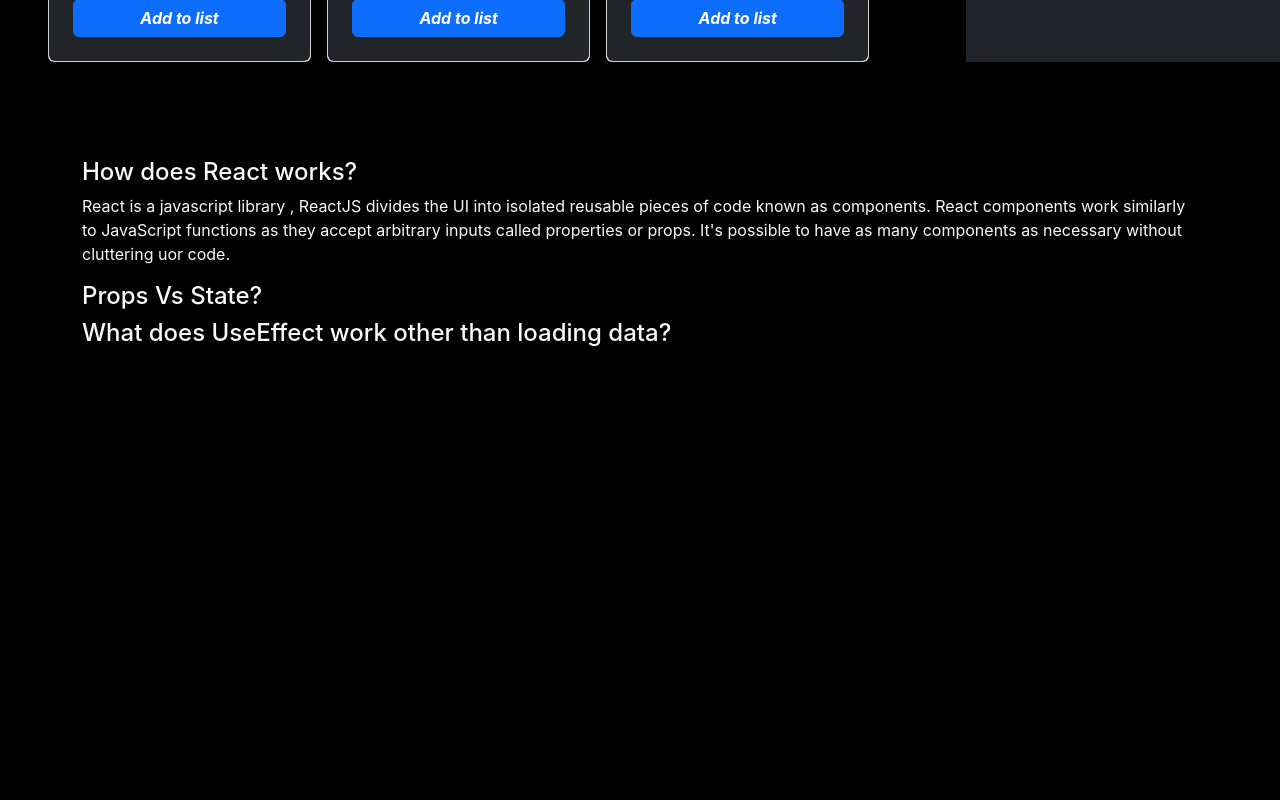
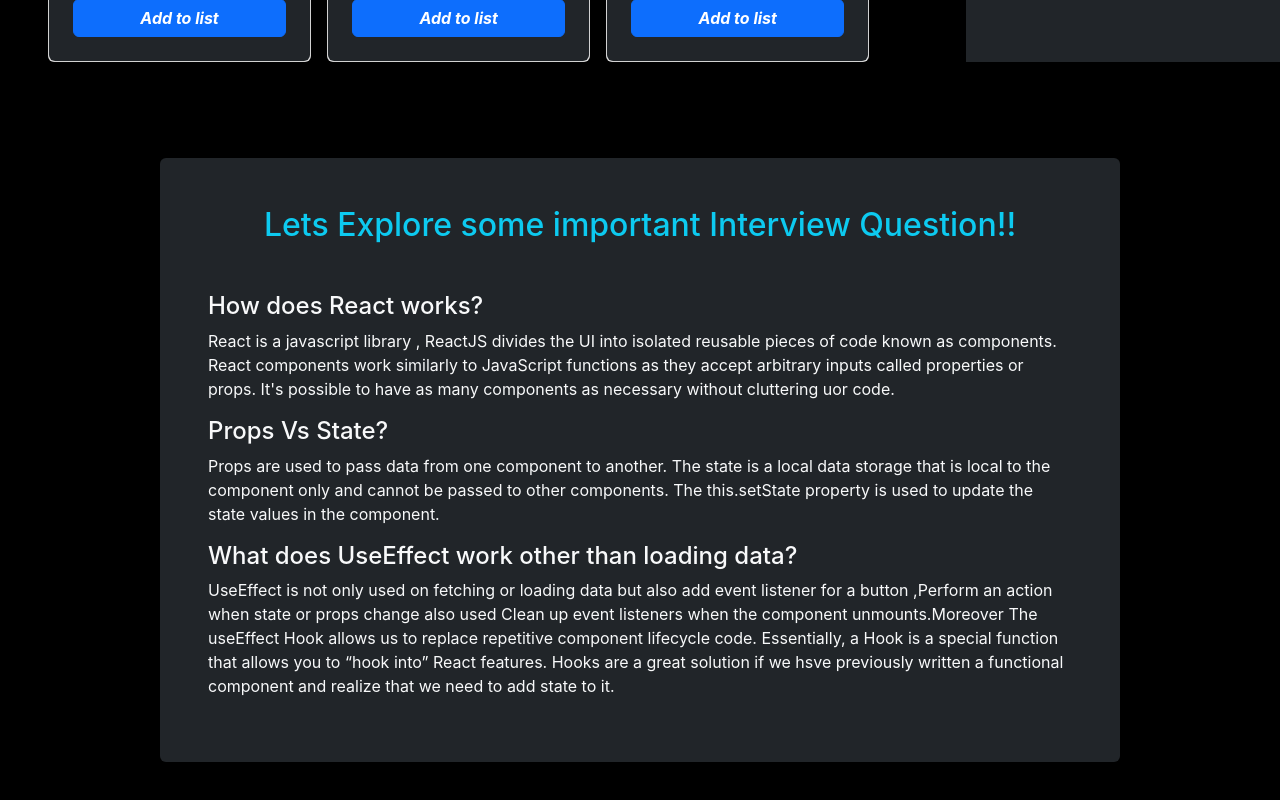
Before and after one commit to nazmul68/20Mins-Exercise, a React (Create React App) app: page / in a window 1280 px wide. Shown: the part 1118-1918 px from the top of the page. Before the commit the page ends 1514 px from the top, so only its background shows below. Built offline with nearby package versions, Linux system fonts and the light colour scheme.

Commit message:
add question ans

```diff
--- a/src/components/QuestionAns/QuestionAns.js
+++ b/src/components/QuestionAns/QuestionAns.js
@@ -2,7 +2,10 @@
 
 const QuestionAns = () => {
   return (
-    <div className="container my-5 text-light">
+    <div className="container my-5 text-light w-75 bg-dark p-5 rounded">
+      <h2 className="text-info text-center mb-5">
+        Lets Explore some important Interview Question!!
+      </h2>
       <div>
         <h4>How does React works?</h4>
         <p>
@@ -15,9 +18,25 @@
       </div>
       <div>
         <h4>Props Vs State?</h4>
+        <p>
+          Props are used to pass data from one component to another. The state
+          is a local data storage that is local to the component only and cannot
+          be passed to other components. The this.setState property is used to
+          update the state values in the component.
+        </p>
       </div>
       <div>
         <h4>What does UseEffect work other than loading data?</h4>
+        <p>
+          UseEffect is not only used on fetching or loading data but also add
+          event listener for a button ,Perform an action when state or props
+          change also used Clean up event listeners when the component
+          unmounts.Moreover The useEffect Hook allows us to replace repetitive
+          component lifecycle code. Essentially, a Hook is a special function
+          that allows you to “hook into” React features. Hooks are a great
+          solution if we hsve previously written a functional component and
+          realize that we need to add state to it.
+        </p>
       </div>
     </div>
   );
```
